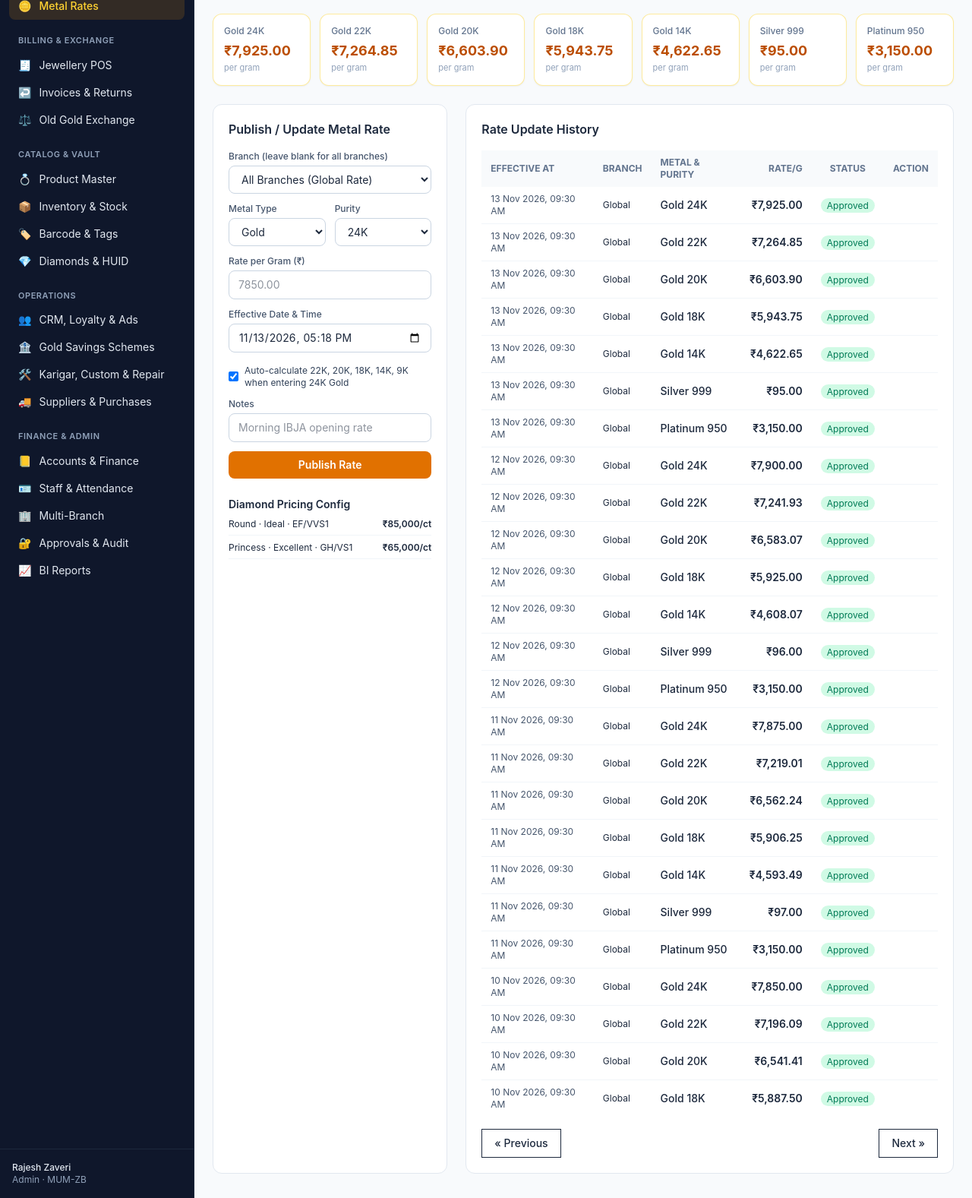
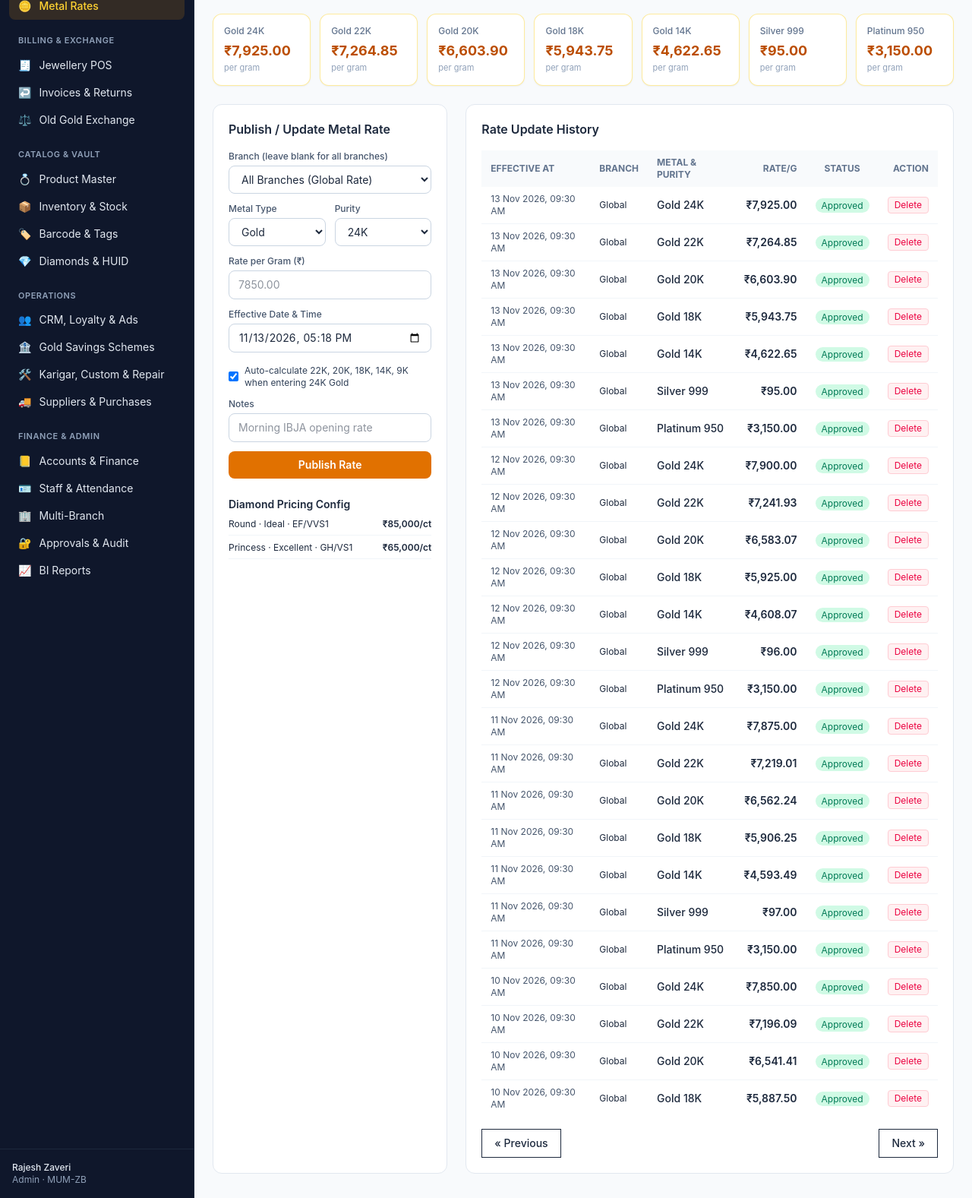
Before and after one commit to adhikamapp-code/jewellery-software, a Laravel app: page /rates in a window 1280 px wide. Shown: the part 157-1734 px from the top of the page at 76% size. Run offline with Laravel 12, Linux system fonts and the light colour scheme; a user stored in the database is signed in; data comes from the database, SQL or seed files in the repository; style sheets or scripts are compiled from the project's sources.

Commit message:
Add delete option for metal rates with audit logging

```diff
--- a/app/Http/Controllers/MetalRateController.php
+++ b/app/Http/Controllers/MetalRateController.php
@@ -102,6 +102,15 @@ class MetalRateController extends Controller
         return back()->with('success', 'Rate approved.');
     }
 
+    public function destroy(MetalRate $metalRate)
+    {
+        $info = "{$metalRate->metal_type} {$metalRate->purity} @ ₹{$metalRate->rate_per_gram}";
+        $metalRate->delete();
+        AuditService::log('MetalRates', 'delete', "Deleted rate {$info} (#{$metalRate->id})");
+
+        return back()->with('success', "Rate entry for {$info} deleted.");
+    }
+
     public function syncLiveRates(Request $request)
     {
         try {
--- a/resources/views/rates/index.blade.php
+++ b/resources/views/rates/index.blade.php
@@ -125,13 +125,18 @@
                                 <td class="px-3 py-2 text-center">
                                     <span class="px-2 py-0.5 text-xs rounded-full {{ $r->status === 'approved' ? 'bg-emerald-100 text-emerald-700' : 'bg-amber-100 text-amber-700' }}">{{ ucfirst($r->status) }}</span>
                                 </td>
-                                <td class="px-3 py-2 text-right">
+                                <td class="px-3 py-2 text-right space-x-1 whitespace-nowrap">
                                     @if($r->status === 'pending')
                                         <form action="{{ route('rates.approve', $r) }}" method="POST" class="inline">
                                             @csrf
-                                            <button class="text-xs bg-emerald-600 text-white px-2.5 py-1 rounded">Approve</button>
+                                            <button class="text-xs bg-emerald-600 text-white px-2 py-0.5 rounded hover:bg-emerald-700">Approve</button>
                                         </form>
                                     @endif
+                                    <form action="{{ route('rates.destroy', $r) }}" method="POST" class="inline" onsubmit="return confirm('Delete this rate entry ({{ $r->metal_type }} {{ $r->purity }} @ ₹{{ $r->rate_per_gram }})?');">
+                                        @csrf
+                                        @method('DELETE')
+                                        <button type="submit" class="text-xs bg-rose-50 text-rose-600 border border-rose-200 hover:bg-rose-600 hover:text-white px-2 py-0.5 rounded transition">Delete</button>
+                                    </form>
                                 </td>
                             </tr>
                         @endforeach
--- a/routes/web.php
+++ b/routes/web.php
@@ -28,6 +28,7 @@ Route::middleware(['auth', EnsureUserIsActive::class])->group(function () {
     Route::post('/rates', [MetalRateController::class, 'store'])->name('rates.store');
     Route::post('/rates/sync', [MetalRateController::class, 'syncLiveRates'])->name('rates.sync');
     Route::post('/rates/{metalRate}/approve', [MetalRateController::class, 'approve'])->name('rates.approve');
+    Route::delete('/rates/{metalRate}', [MetalRateController::class, 'destroy'])->name('rates.destroy');
 
     // Modules 2, 3, 13, 14, 15: Products, Inventory, Labels, Stones, Hallmarking
     Route::get('/products', [ProductInventoryController::class, 'products'])->name('products.index');
```
Also changed, not shown: tests/Feature/JewelleryErpTest.php (+13 -0 lines).
